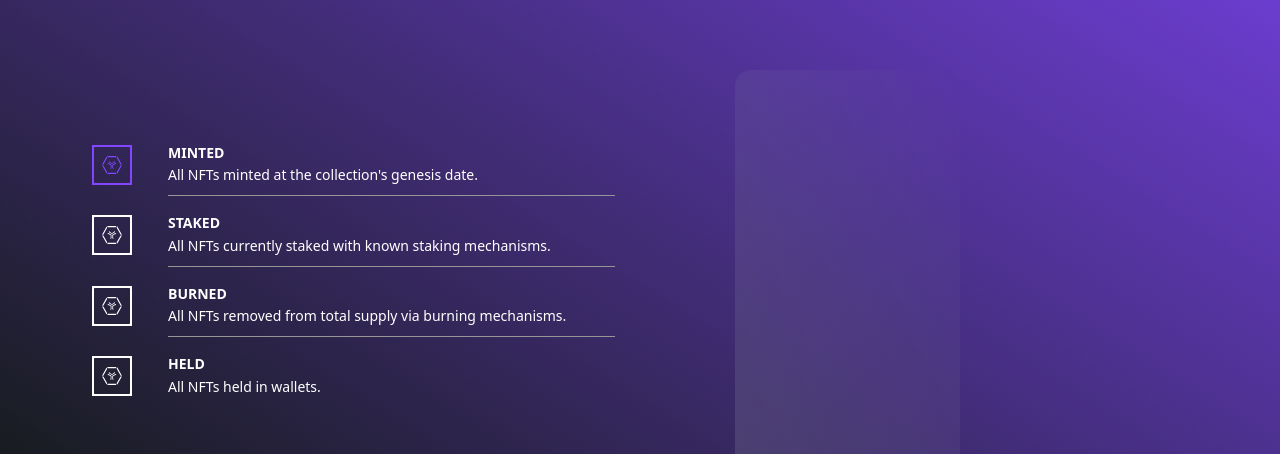
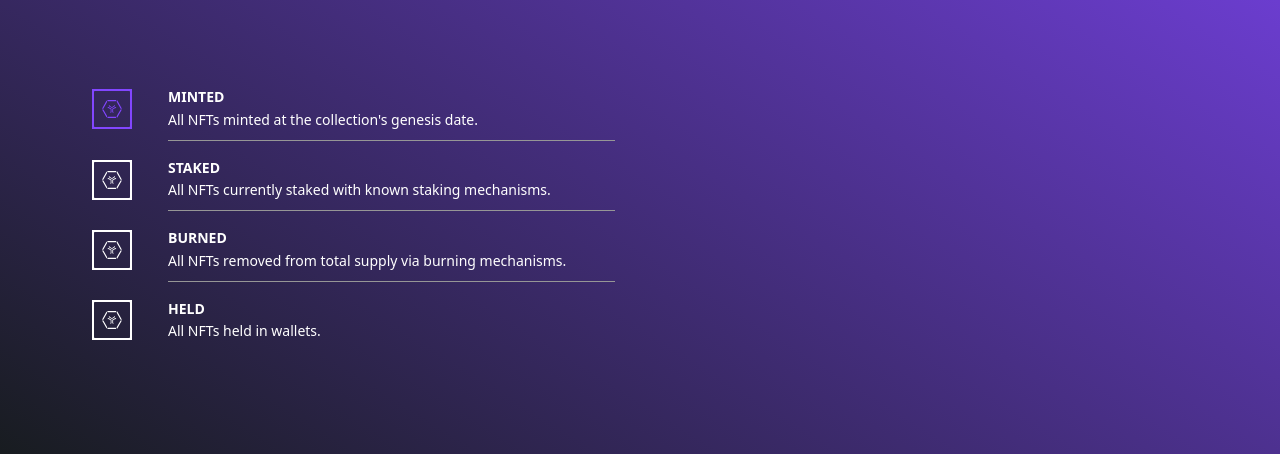
Before and after one commit to trustlessmatt/sol_supply, a React (Create React App) app: page / in a window 1280 px wide. Shown: the part 346-800 px from the top of the page. Built offline with nearby package versions, Linux system fonts and the light colour scheme; no server answers.

Commit message:
bar chart render may be a component, not function

```diff
--- a/src/App.js
+++ b/src/App.js
@@ -355,7 +355,7 @@ function App() {
           />
         </div>
         {/* chart on right */}
-        <div className="breakdown ml-auto w-[800px] h-[400px]">{MyResponsiveBar}</div>
+        {/* <div className="breakdown ml-auto w-[800px] h-[400px]"><MyResponsiveBar /></div> */}
       </div>
     </div>
   );
```
